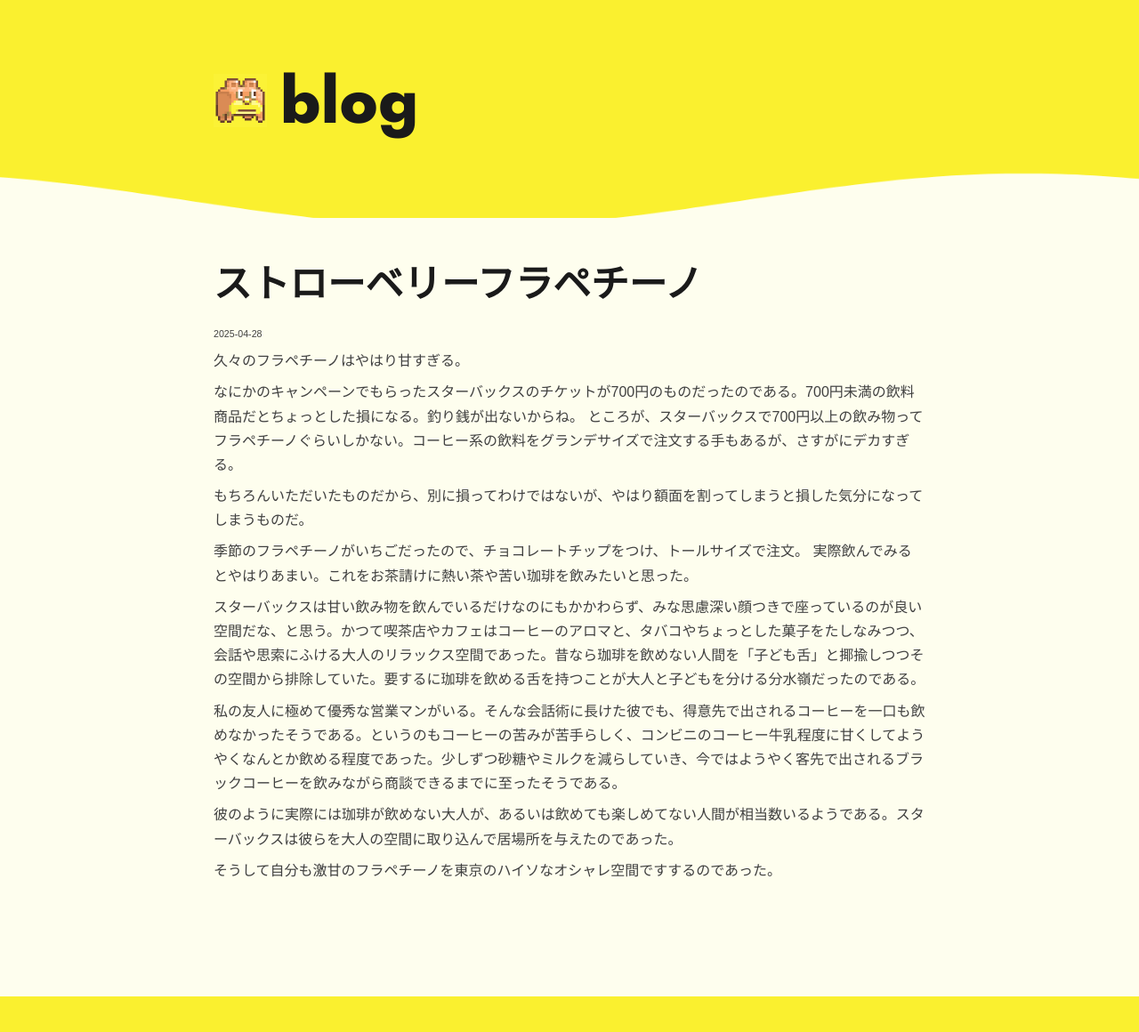
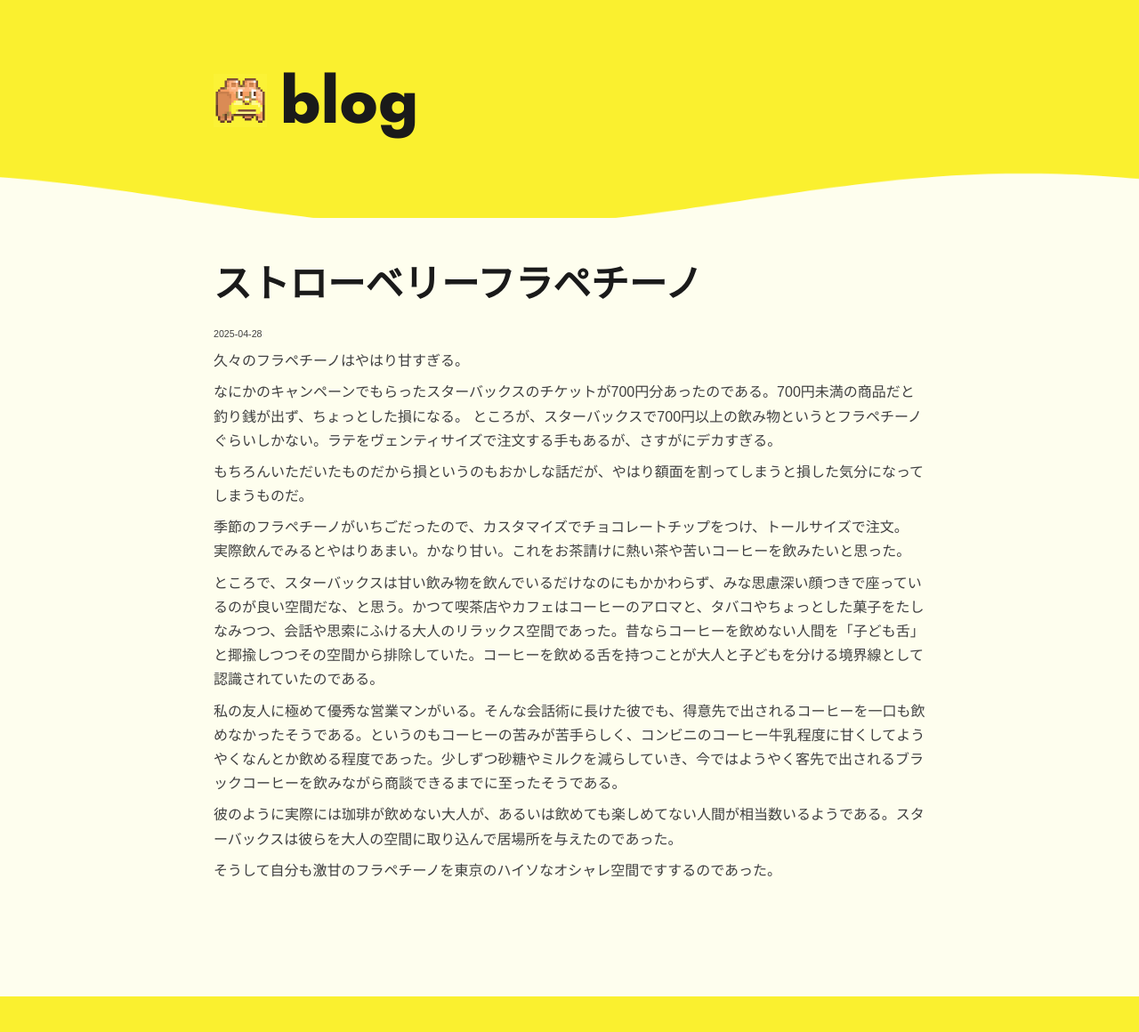
Before and after one commit to guntamania/guntamania.github.io, a Jekyll site: the page built from _posts/2025-04-29-starbucks.md, in a window 1280 px wide. Shown: the whole page at 89% size. Built offline with Jekyll 4.4.1, drawn with Linux system fonts in a browser that asks for light colours.

Commit message:
fix post

```diff
--- a/_posts/2025-04-29-starbucks.md
+++ b/_posts/2025-04-29-starbucks.md
@@ -7,15 +7,15 @@ categories: blog
 
 久々のフラペチーノはやはり甘すぎる。
 
-なにかのキャンペーンでもらったスターバックスのチケットが700円のものだったのである。700円未満の飲料商品だとちょっとした損になる。釣り銭が出ないからね。
-ところが、スターバックスで700円以上の飲み物ってフラペチーノぐらいしかない。コーヒー系の飲料をグランデサイズで注文する手もあるが、さすがにデカすぎる。
+なにかのキャンペーンでもらったスターバックスのチケットが700円分あったのである。700円未満の商品だと釣り銭が出ず、ちょっとした損になる。
+ところが、スターバックスで700円以上の飲み物というとフラペチーノぐらいしかない。ラテをヴェンティサイズで注文する手もあるが、さすがにデカすぎる。
 
-もちろんいただいたものだから、別に損ってわけではないが、やはり額面を割ってしまうと損した気分になってしまうものだ。
+もちろんいただいたものだから損というのもおかしな話だが、やはり額面を割ってしまうと損した気分になってしまうものだ。
 
-季節のフラペチーノがいちごだったので、チョコレートチップをつけ、トールサイズで注文。
-実際飲んでみるとやはりあまい。これをお茶請けに熱い茶や苦い珈琲を飲みたいと思った。
+季節のフラペチーノがいちごだったので、カスタマイズでチョコレートチップをつけ、トールサイズで注文。
+実際飲んでみるとやはりあまい。かなり甘い。これをお茶請けに熱い茶や苦いコーヒーを飲みたいと思った。
 
-スターバックスは甘い飲み物を飲んでいるだけなのにもかかわらず、みな思慮深い顔つきで座っているのが良い空間だな、と思う。かつて喫茶店やカフェはコーヒーのアロマと、タバコやちょっとした菓子をたしなみつつ、会話や思索にふける大人のリラックス空間であった。昔なら珈琲を飲めない人間を「子ども舌」と揶揄しつつその空間から排除していた。要するに珈琲を飲める舌を持つことが大人と子どもを分ける分水嶺だったのである。
+ところで、スターバックスは甘い飲み物を飲んでいるだけなのにもかかわらず、みな思慮深い顔つきで座っているのが良い空間だな、と思う。かつて喫茶店やカフェはコーヒーのアロマと、タバコやちょっとした菓子をたしなみつつ、会話や思索にふける大人のリラックス空間であった。昔ならコーヒーを飲めない人間を「子ども舌」と揶揄しつつその空間から排除していた。コーヒーを飲める舌を持つことが大人と子どもを分ける境界線として認識されていたのである。
 
 私の友人に極めて優秀な営業マンがいる。そんな会話術に長けた彼でも、得意先で出されるコーヒーを一口も飲めなかったそうである。というのもコーヒーの苦みが苦手らしく、コンビニのコーヒー牛乳程度に甘くしてようやくなんとか飲める程度であった。少しずつ砂糖やミルクを減らしていき、今ではようやく客先で出されるブラックコーヒーを飲みながら商談できるまでに至ったそうである。
 
```
